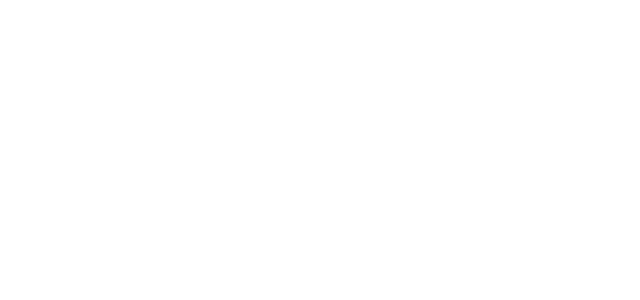
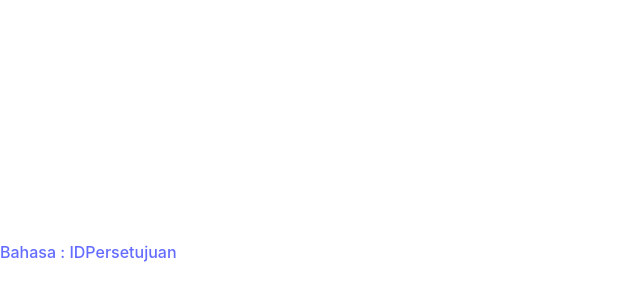
Before and after one commit to bagasdhitya98/ALTA-FE-BATCH-15, a React (Vite) app in the folder react/shop-store/: page /setting in a window 1280 px wide. Before the commit this address had no page. Shown: the part 148-448 px from the top of the page, without its empty margins (0-640 px from the left). Built offline with nearby package versions, Linux system fonts and the light colour scheme.

Commit message:
control language from state management

```diff
--- a/react/shop-store/src/App.tsx
+++ b/react/shop-store/src/App.tsx
@@ -6,6 +6,7 @@ import Product from "./pages/product";
 import Login from "./pages/login";
 import Landing from "./pages/landing";
 import Cart from "./pages/cart";
+import Setting from "./pages/setting";
 
 const App = () => {
   axios.defaults.baseURL = "https://fakestoreapi.com/";
@@ -18,6 +19,7 @@ const App = () => {
         <Route element={<Product />} path="/product" />
         <Route element={<Detail />} path="/detail/:id" />
         <Route element={<Cart />} path="/cart" />
+        <Route element={<Setting />} path="/setting" />
       </Routes>
     </BrowserRouter>
   );
--- a/react/shop-store/src/components/Card.tsx
+++ b/react/shop-store/src/components/Card.tsx
@@ -1,3 +1,5 @@
+import { useSelector } from "react-redux";
+
 import React, { FC } from "react";
 import Button from "./Button";
 
@@ -18,6 +20,8 @@ const Card: FC<CardProps> = ({
   price,
   onClick,
 }) => {
+  const language = useSelector((state: any) => state.theme.language);
+
   return (
     <div
       id={id}
@@ -33,11 +37,19 @@ const Card: FC<CardProps> = ({
       />
       <div className="my-5">
         <h2 className="font-semibold my-2 truncate">{title}</h2>
-        <p>Category : {category}</p>
-        <p className="font-bold">Price : Rp {price}</p>
+        <p>
+          {language ? "Category" : "Kategori"} : {category}
+        </p>
+        <p className="font-bold">
+          {language ? "Price" : "Harga"} : Rp {price}
+        </p>
       </div>
       <div className="w-40 h-10 my-5">
-        <Button id="detail" label="Lihat Detail" onClick={onClick} />
+        <Button
+          id="detail"
+          label={`${language ? "See Detail" : "Lihat Detail"}`}
+          onClick={onClick}
+        />
       </div>
     </div>
   );
--- a/react/shop-store/src/components/Navbar.tsx
+++ b/react/shop-store/src/components/Navbar.tsx
@@ -77,6 +77,14 @@ const Navbar: FC<NavbarProps> = ({ quantity, onClick }) => {
               <div className="absolute right-0 mt-2 w-48 bg-white shadow-md rounded">
                 <div className="py-2">
                   <a
+                    onClick={() => navigate("/setting")}
+                    className="block px-4 py-2 text-gray-800 hover:bg-gray-200"
+                  >
+                    Setting
+                  </a>
+                </div>
+                <div className="py-2">
+                  <a
                     onClick={() => handleLogout()}
                     className="block px-4 py-2 text-gray-800 hover:bg-gray-200"
                   >
--- a/react/shop-store/src/features/modeSlice.tsx
+++ b/react/shop-store/src/features/modeSlice.tsx
@@ -2,10 +2,12 @@ import { createSlice } from "@reduxjs/toolkit";
 
 interface ModeState {
   mode: boolean;
+  language: boolean;
 }
 
 const initialState: ModeState = {
   mode: false,
+  language: false,
 };
 
 const modeSlice = createSlice({
@@ -15,8 +17,11 @@ const modeSlice = createSlice({
     toggleMode: (state) => {
       state.mode = !state.mode;
     },
+    toggleLanguage: (state) => {
+      state.language = !state.language;
+    },
   },
 });
 
-export const { toggleMode } = modeSlice.actions;
+export const { toggleMode, toggleLanguage } = modeSlice.actions;
 export default modeSlice.reducer;
--- /dev/null
+++ b/react/shop-store/src/pages/setting/index.tsx
@@ -0,0 +1,32 @@
+import { useSelector, useDispatch } from "react-redux";
+import { toggleLanguage } from "../../features/modeSlice";
+
+const Setting = () => {
+  const dispatch = useDispatch();
+  const mode = useSelector((state: any) => state.theme.mode);
+  const language = useSelector((state: any) => state.theme.language);
+
+  return (
+    <section
+      className={`w-screen h-screen ${
+        mode ? "bg-black" : "bg-white"
+      } flex justify-center items-center`}
+    >
+      <div className="w-1/2 h-max rounded-md shadow-md">
+        <div className="p-10 flex flex-col gap-5">
+          <a
+            className="no-outline text-black cursor-pointer hover:text-emerald-700"
+            onClick={() => dispatch(toggleLanguage())}
+          >
+            {language ? "Language" : "Bahasa"} : {language ? "EN" : "ID"}
+          </a>
+          <a className="no-outline text-black cursor-pointer hover:text-emerald-700">
+            {language ? "Agreement" : "Persetujuan"}
+          </a>
+        </div>
+      </div>
+    </section>
+  );
+};
+
+export default Setting;
```
